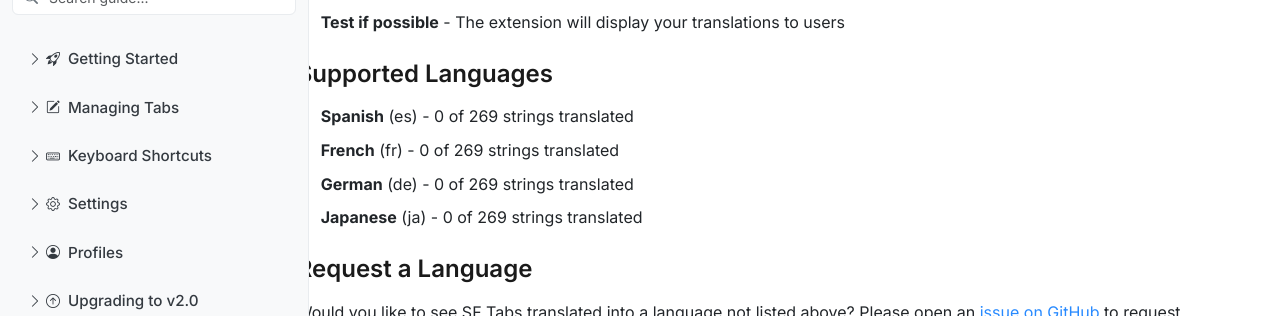
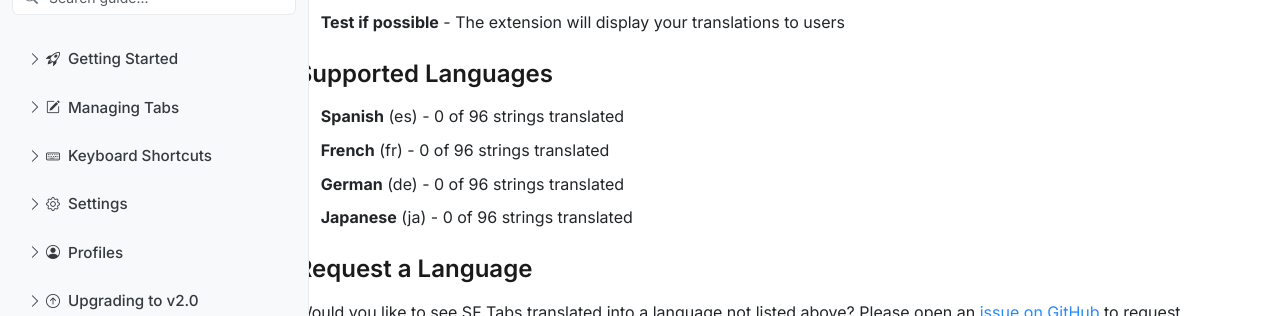
Before and after one commit to chrisrouse/sftabs, a Jekyll site: the page built from docs/translations.md, in a window 1280 px wide and 900 px high, scrolled down 1131 px. Shown: the part 154-470 px from the top of the window. Built offline with Jekyll 4.4.1, drawn with Linux system fonts in a browser that asks for light colours; nearby versions of some CDN libraries.

Commit message:
Correct translation string count (96 strings, not 269)
- Updated supported languages to show 0 of 96 strings (was 269)
- Regenerated master.json from current CSV source (109 total, 96 translatable after exclusions)

Co-Authored-By: Claude Haiku 4.5 <noreply@anthropic.com>

```diff
--- a/docs/translations.md
+++ b/docs/translations.md
@@ -46,10 +46,10 @@ If you prefer to work directly with files:
 
 ### Supported Languages
 
-- **Spanish** (es) - 0 of 269 strings translated
-- **French** (fr) - 0 of 269 strings translated
-- **German** (de) - 0 of 269 strings translated
-- **Japanese** (ja) - 0 of 269 strings translated
+- **Spanish** (es) - 0 of 96 strings translated
+- **French** (fr) - 0 of 96 strings translated
+- **German** (de) - 0 of 96 strings translated
+- **Japanese** (ja) - 0 of 96 strings translated
 
 ### Request a Language
 
```
